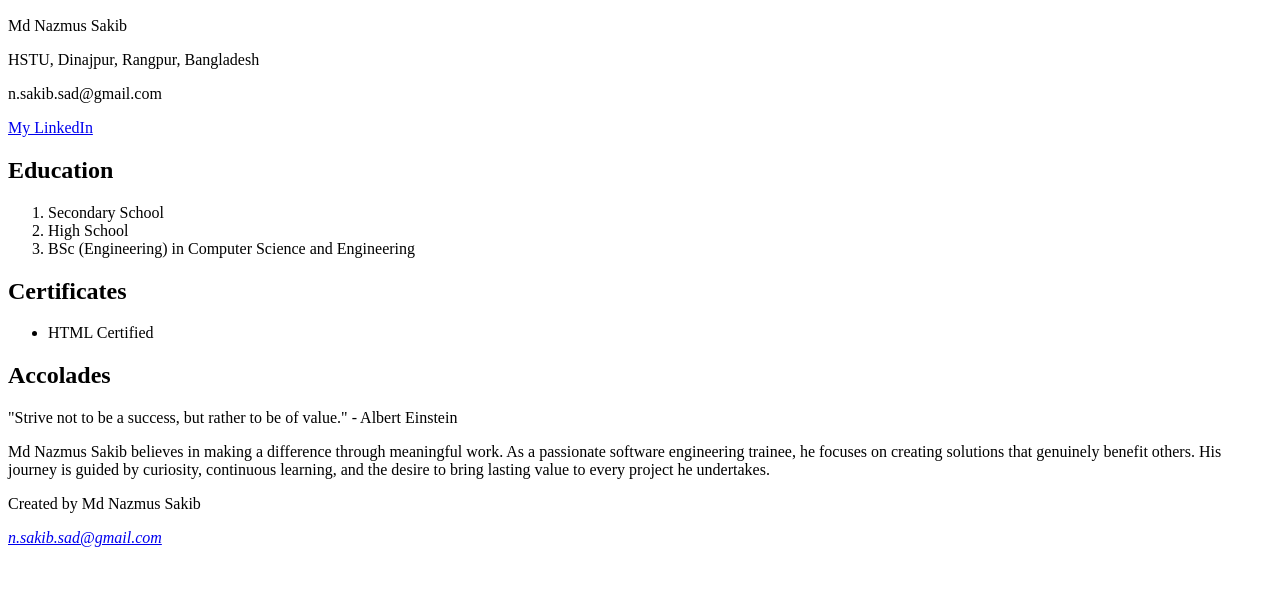
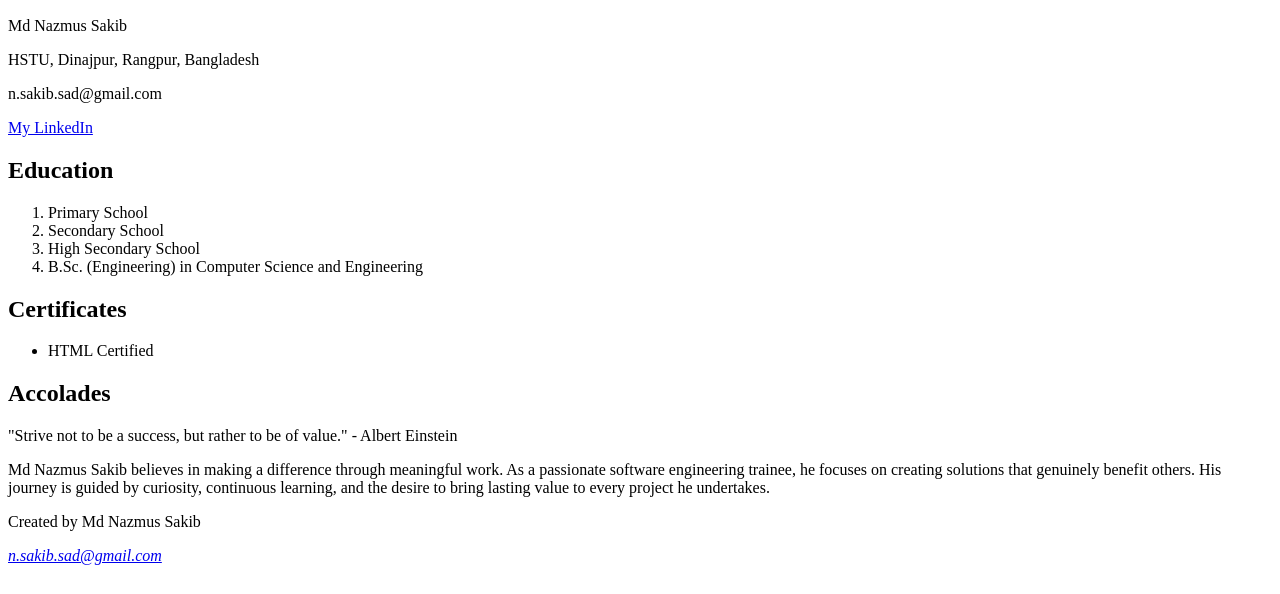
Before and after one commit to sakibkx/sakib-project-1, a plain HTML site: page resume.html in a window 1280 px wide. Shown: the part 206-800 px from the top of the page. Drawn offline with Linux system fonts and the light colour scheme.

Commit message:
Final update finished

```diff
--- a/resume.html
+++ b/resume.html
@@ -26,9 +26,10 @@
       <section>
         <h2>Education</h2>
         <ol>
+          <li>Primary School</li>
           <li>Secondary School</li>
-          <li>High School</li>
-          <li>BSc (Engineering) in Computer Science and Engineering</li>
+          <li>High Secondary School</li>
+          <li>B.Sc. (Engineering) in Computer Science and Engineering</li>
         </ol>
       </section>
       <section>
```
